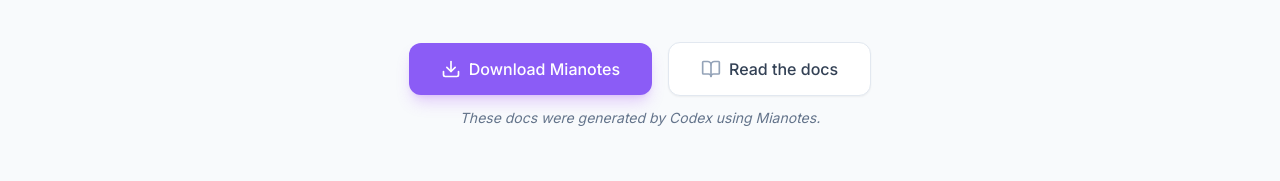
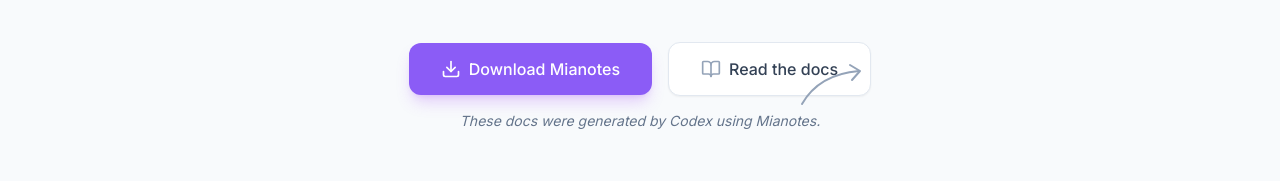
Before and after one commit to Mianotes/mianotes.com, a React (Vite) app: page / in a window 1280 px wide. Shown: the part 495-676 px from the top of the page. Built offline with nearby package versions, Linux system fonts and the light colour scheme.

Commit message:
Add hero docs arrow

```diff
--- a/src/components/Hero.tsx
+++ b/src/components/Hero.tsx
@@ -76,8 +76,29 @@ export function Hero() {
               Read the docs
             </button>
           </div>
-          <p className="text-sm text-slate-500 italic mb-16">
-            These docs were generated by Codex using Mianotes.
+          <p className="relative inline-block text-sm text-slate-500 italic mb-16">
+            These docs were generated by Codex using{' '}
+            <span className="relative inline-block">
+              Mianotes.
+              <svg
+                viewBox="0 0 70 48"
+                fill="none"
+                className="pointer-events-none absolute -top-12 left-[62%] hidden h-12 w-[70px] text-slate-400 md:block"
+                aria-hidden="true">
+
+                <path
+                  d="M6 41C18 20 39 10 63 8"
+                  stroke="currentColor"
+                  strokeWidth="2"
+                  strokeLinecap="round" />
+                <path
+                  d="M54 2L64 8L56 17"
+                  stroke="currentColor"
+                  strokeWidth="2"
+                  strokeLinecap="round"
+                  strokeLinejoin="round" />
+              </svg>
+            </span>
           </p>
 
           {/* Trust Row */}
```
